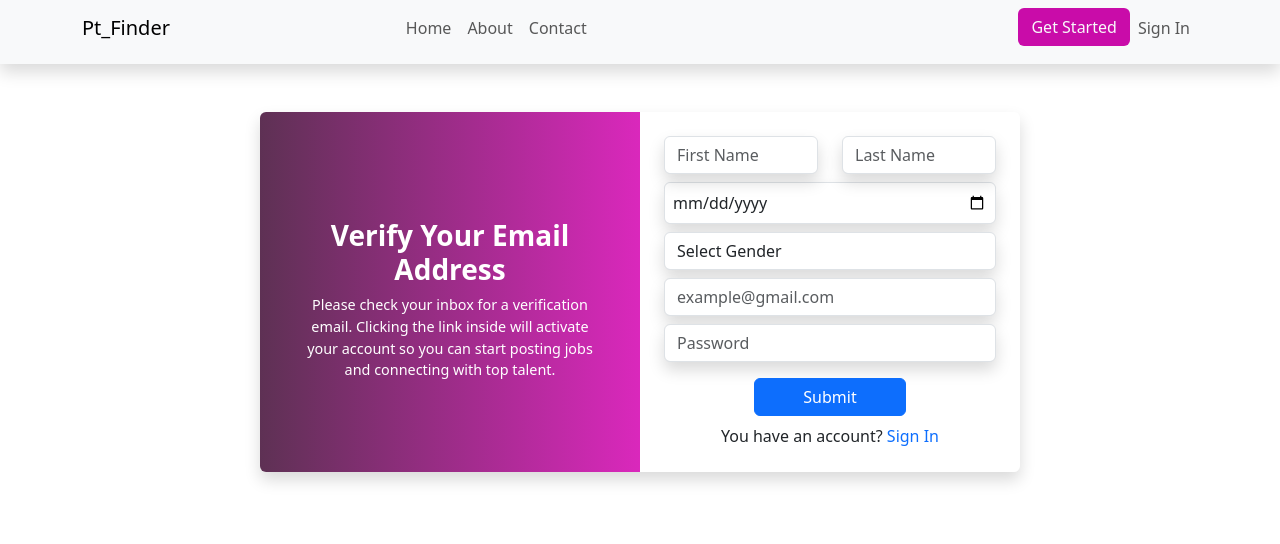
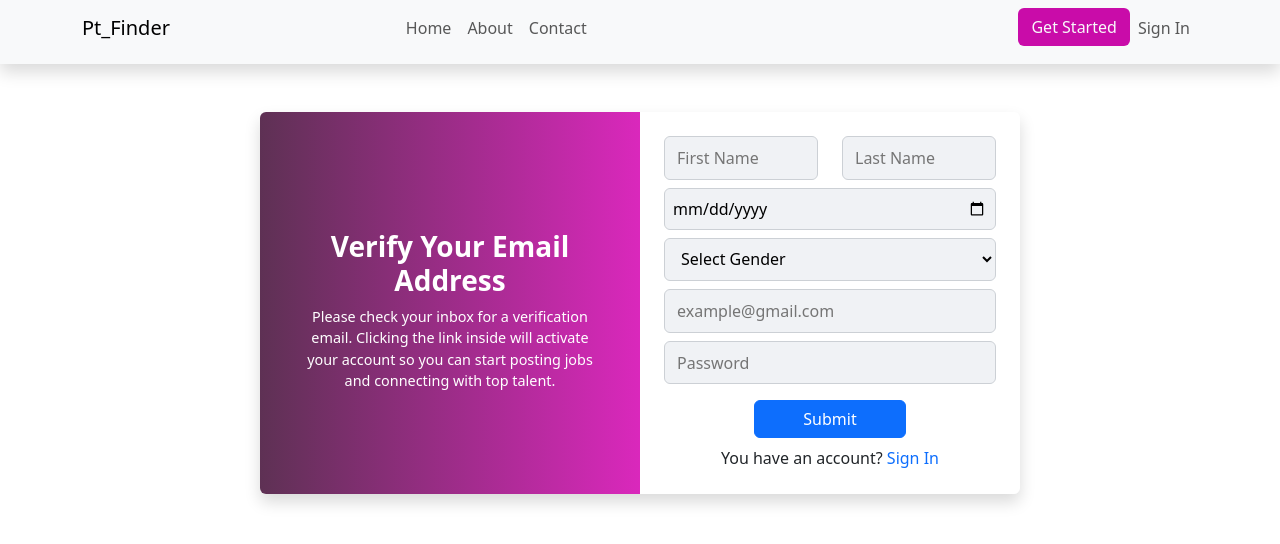
Before and after one commit to PinoyCoder29/Pt_Finder, a Next.js app: page /auth/signUp in a window 1280 px wide. Shown: the top 544 px of the page. Built offline with nearby package versions, Linux system fonts and the light colour scheme.

Commit message:
update mainHeader

```diff
--- a/src/app/auth/signUp/page.tsx
+++ b/src/app/auth/signUp/page.tsx
@@ -31,7 +31,6 @@ export default function VerifyEmail() {
   const handleSubmit = (e: React.FormEvent) => {
     e.preventDefault();
     console.log("Form Data:", formData);
-    // dito mo ilalagay yung API call mo para mag send ng email verification
   };
 
   return (
@@ -66,20 +65,20 @@ export default function VerifyEmail() {
                       <input
                         type="text"
                         name="firstName"
-                        className="form-control shadow"
                         placeholder="First Name"
                         value={formData.firstName}
                         onChange={handleChange}
+                        className="fb-input"
                       />
                     </div>
                     <div className="col-md-6 col-12">
                       <input
                         type="text"
                         name="lastName"
-                        className="form-control shadow"
                         placeholder="Last Name"
                         value={formData.lastName}
                         onChange={handleChange}
+                        className="fb-input"
                       />
                     </div>
                   </div>
@@ -88,9 +87,9 @@ export default function VerifyEmail() {
                     <input
                       type="date"
                       name="birthdate"
-                      className="form-control shadow"
                       value={formData.birthdate}
                       onChange={handleChange}
+                      className="fb-input"
                       style={{ padding: "0.5rem" }}
                     />
                   </div>
@@ -98,9 +97,9 @@ export default function VerifyEmail() {
                   <div className="mb-2">
                     <select
                       name="gender"
-                      className="form-control shadow"
                       value={formData.gender}
                       onChange={handleChange}
+                      className="fb-input"
                     >
                       <option value="" disabled>
                         Select Gender
@@ -116,9 +115,9 @@ export default function VerifyEmail() {
                       type="email"
                       name="email"
                       placeholder="example@gmail.com"
-                      className="form-control shadow"
                       value={formData.email}
                       onChange={handleChange}
+                      className="fb-input"
                     />
                   </div>
 
@@ -126,10 +125,10 @@ export default function VerifyEmail() {
                     <input
                       type="password"
                       name="password"
-                      className="form-control shadow"
                       placeholder="Password"
                       value={formData.password}
                       onChange={handleChange}
+                      className="fb-input"
                     />
                   </div>
 
@@ -151,6 +150,25 @@ export default function VerifyEmail() {
           </div>
         </div>
       </div>
+
+      {/* Custom CSS */}
+      <style jsx>{`
+        .fb-input {
+          width: 100%;
+          padding: 0.55rem 0.75rem;
+          border-radius: 6px;
+          border: 1px solid #ccd0d5;
+          background-color: #f0f2f5;
+          transition: all 0.2s;
+        }
+
+        .fb-input:focus {
+          outline: none;
+          border-color: #1877f2;
+          box-shadow: 0 0 0 2px rgba(24, 119, 242, 0.2);
+          background-color: #fff;
+        }
+      `}</style>
     </div>
   );
 }
```
